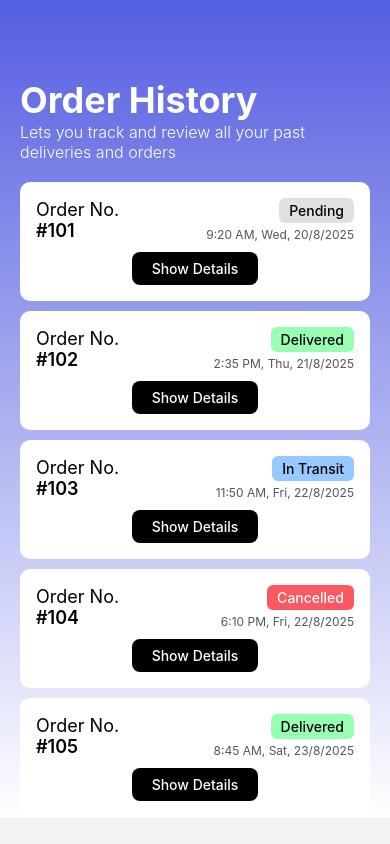
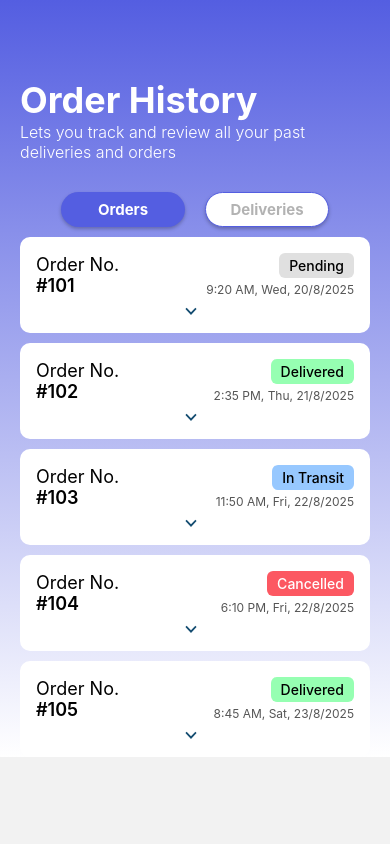
Before and after one commit to roginandd/Frontend, a React Native app in the folder client-side/: screen /OrderHistory in a window 390 px wide. Built offline with nearby package versions, Linux system fonts and the light colour scheme.

Commit message:
feat(order-history): added order and delivery list

```diff
--- a/client-side/app/customer/OrderHistory.tsx
+++ b/client-side/app/customer/OrderHistory.tsx
@@ -13,8 +13,11 @@ import {
   ScrollView,
 } from "react-native";
 import { LinearGradient } from "expo-linear-gradient";
-import { orders } from "@/constants/orders";
+import { deliveries, orders } from "@/constants/orders";
 import { Order } from "@/types/interfaces";
+import { Button } from "@/components/Button";
+import { HistoryMode } from "@/types/types";
+import ExpandOrder from "@/components/svg/ExpandOrder";
 
 // Enable layout animation on Android
 if (
@@ -75,6 +78,8 @@ const getStatusTextColor = (status: string): string => {
 
 const OrderHistory = () => {
   const [expandedOrderId, setExpandedOrderId] = useState<number | null>(null);
+  const [orderHistoryMode, setOrderHistoryMode] =
+    useState<HistoryMode>("Order");
 
   const toggleExpand = (orderId: number) => {
     setExpandedOrderId(expandedOrderId === orderId ? null : orderId);
@@ -109,10 +114,60 @@ const OrderHistory = () => {
               Lets you track and review all your past deliveries and orders
             </Text>
 
+            <View
+              style={{
+                display: "flex",
+                flexDirection: "row",
+                justifyContent: "center",
+              }}
+            >
+              <Button
+                title="Orders"
+                onPress={() => setOrderHistoryMode("Order")}
+                backgroundColor={
+                  orderHistoryMode === "Order" ? "#545EE1" : "#FFFFFF"
+                }
+                textColor={
+                  orderHistoryMode === "Order"
+                    ? "#FFFFFF"
+                    : "rgba(0, 0, 0, 0.3)"
+                }
+                borderRadius={30}
+                fontSize={15}
+                fontWeight="bold"
+                padding={10}
+                margin={10}
+                width={124}
+                height={35}
+              />
+
+              <Button
+                title="Deliveries"
+                onPress={() => setOrderHistoryMode("Deliveries")}
+                backgroundColor={
+                  orderHistoryMode === "Deliveries" ? "#545EE1" : "#FFFFFF"
+                }
+                textColor={
+                  orderHistoryMode === "Deliveries"
+                    ? "#FFFFFF"
+                    : "rgba(0, 0, 0, 0.3)"
+                }
+                borderColor="#545EE1"
+                borderWidth={1}
+                borderRadius={30}
+                fontSize={15}
+                fontWeight="bold"
+                padding={10}
+                margin={10}
+                width={124}
+                height={35}
+              />
+            </View>
+
             <FlatList
               nestedScrollEnabled={true}
               scrollEnabled={false}
-              data={orders}
+              data={orderHistoryMode === "Order" ? orders : deliveries}
               keyExtractor={(item) => item.orderId.toString()}
               ItemSeparatorComponent={() => <View style={{ height: 10 }} />}
               renderItem={({ item }) => (
@@ -166,19 +221,13 @@ const OrderHistory = () => {
                     onPress={() => toggleExpand(item.orderId)}
                     style={{
                       alignSelf: "center",
-                      backgroundColor:
-                        expandedOrderId === item.orderId ? "blue" : "black",
+                      backgroundColor: "transparent",
                       paddingHorizontal: 20,
-                      paddingVertical: 8,
                       borderRadius: 8,
                       marginTop: 10,
                     }}
                   >
-                    <Text style={{ fontWeight: "500", color: "white" }}>
-                      {expandedOrderId === item.orderId
-                        ? "Hide Details"
-                        : "Show Details"}
-                    </Text>
+                    <ExpandOrder />
                   </TouchableOpacity>
 
                   {expandedOrderId === item.orderId && (
--- /dev/null
+++ b/client-side/components/svg/ExpandOrder.tsx
@@ -0,0 +1,11 @@
+import * as React from "react";
+import Svg, { SvgProps, Path } from "react-native-svg";
+const ExpandOrder = (props: SvgProps) => (
+  <Svg fill="none" {...props} height={10} width={20}>
+    <Path
+      fill="#154D71"
+      d="m5.993 5.352 4.34-4.519 1.24 1.291-5.58 5.81-5.579-5.81 1.24-1.29 4.34 4.518Z"
+    />
+  </Svg>
+);
+export default ExpandOrder;
--- a/client-side/constants/orders.tsx
+++ b/client-side/constants/orders.tsx
@@ -74,3 +74,105 @@ export const orders: Order[] = [
     fee: 60,
   },
 ];
+
+export const deliveries: Order[] = [
+  {
+    orderId: 201,
+    orderStatus: "Delivered",
+    orderTime: new Date(2025, 7, 20, 10, 15),
+    formattedTime: formatOrderTime(new Date(2025, 7, 20, 10, 15)),
+    locationBought: "GrabFood Hub Katipunan",
+    specification: "Burger King order for Customer #431",
+    instructions: "Deliver while hot, confirm via call",
+    placeDelivered: "Regis Center, Unit 1205",
+    fee: 80,
+  },
+  {
+    orderId: 202,
+    orderStatus: "In Transit",
+    orderTime: new Date(2025, 7, 21, 13, 40),
+    formattedTime: formatOrderTime(new Date(2025, 7, 21, 13, 40)),
+    locationBought: "Mercury Drug Aurora Blvd",
+    specification: "Prescription meds for John Santos",
+    instructions: "Require signature upon delivery",
+    placeDelivered: "Loyola Heights Village, House 45",
+    fee: 55,
+  },
+  {
+    orderId: 203,
+    orderStatus: "Pending",
+    orderTime: new Date(2025, 7, 22, 15, 10),
+    formattedTime: formatOrderTime(new Date(2025, 7, 22, 15, 10)),
+    locationBought: "Chowking Katipunan",
+    specification: "Beef Chao Fan, Halo-Halo",
+    instructions: "Bring change for ₱500",
+    placeDelivered: "UP Town Center, Food Court Entrance",
+    fee: 70,
+  },
+  {
+    orderId: 204,
+    orderStatus: "Cancelled",
+    orderTime: new Date(2025, 7, 23, 17, 5),
+    formattedTime: formatOrderTime(new Date(2025, 7, 23, 17, 5)),
+    locationBought: "FamilyMart Aurora Blvd",
+    specification: "Assorted snacks and drinks pack",
+    instructions: "Cancelled by customer before pickup",
+    placeDelivered: "Miriam College Gate 3",
+    fee: 40,
+  },
+  {
+    orderId: 205,
+    orderStatus: "Delivered",
+    orderTime: new Date(2025, 7, 24, 9, 30),
+    formattedTime: formatOrderTime(new Date(2025, 7, 24, 9, 30)),
+    locationBought: "The Coffee Bean Gateway Mall",
+    specification: "Cappuccino and blueberry muffin",
+    instructions: "Deliver to office reception",
+    placeDelivered: "Tech Hub Building, 5th Floor",
+    fee: 65,
+  },
+  {
+    orderId: 206,
+    orderStatus: "Cancelled",
+    orderTime: new Date(2025, 7, 23, 17, 5),
+    formattedTime: formatOrderTime(new Date(2025, 7, 23, 17, 5)),
+    locationBought: "FamilyMart Aurora Blvd",
+    specification: "Assorted snacks and drinks pack",
+    instructions: "Cancelled by customer before pickup",
+    placeDelivered: "Miriam College Gate 3",
+    fee: 40,
+  },
+  {
+    orderId: 207,
+    orderStatus: "Delivered",
+    orderTime: new Date(2025, 7, 24, 9, 30),
+    formattedTime: formatOrderTime(new Date(2025, 7, 24, 9, 30)),
+    locationBought: "The Coffee Bean Gateway Mall",
+    specification: "Cappuccino and blueberry muffin",
+    instructions: "Deliver to office reception",
+    placeDelivered: "Tech Hub Building, 5th Floor",
+    fee: 65,
+  },
+  {
+    orderId: 208,
+    orderStatus: "Cancelled",
+    orderTime: new Date(2025, 7, 23, 17, 5),
+    formattedTime: formatOrderTime(new Date(2025, 7, 23, 17, 5)),
+    locationBought: "FamilyMart Aurora Blvd",
+    specification: "Assorted snacks and drinks pack",
+    instructions: "Cancelled by customer before pickup",
+    placeDelivered: "Miriam College Gate 3",
+    fee: 40,
+  },
+  {
+    orderId: 209,
+    orderStatus: "Delivered",
+    orderTime: new Date(2025, 7, 24, 9, 30),
+    formattedTime: formatOrderTime(new Date(2025, 7, 24, 9, 30)),
+    locationBought: "The Coffee Bean Gateway Mall",
+    specification: "Cappuccino and blueberry muffin",
+    instructions: "Deliver to office reception",
+    placeDelivered: "Tech Hub Building, 5th Floor",
+    fee: 65,
+  },
+];
--- a/client-side/types/types.tsx
+++ b/client-side/types/types.tsx
@@ -40,6 +40,7 @@ export type FontWeight =
   | "800"
   | "900";
 
+export type HistoryMode = "Order" | "Deliveries";
 export type AuthLeftButtonProps = {
   onPress: () => void;
   size?: number;
```
